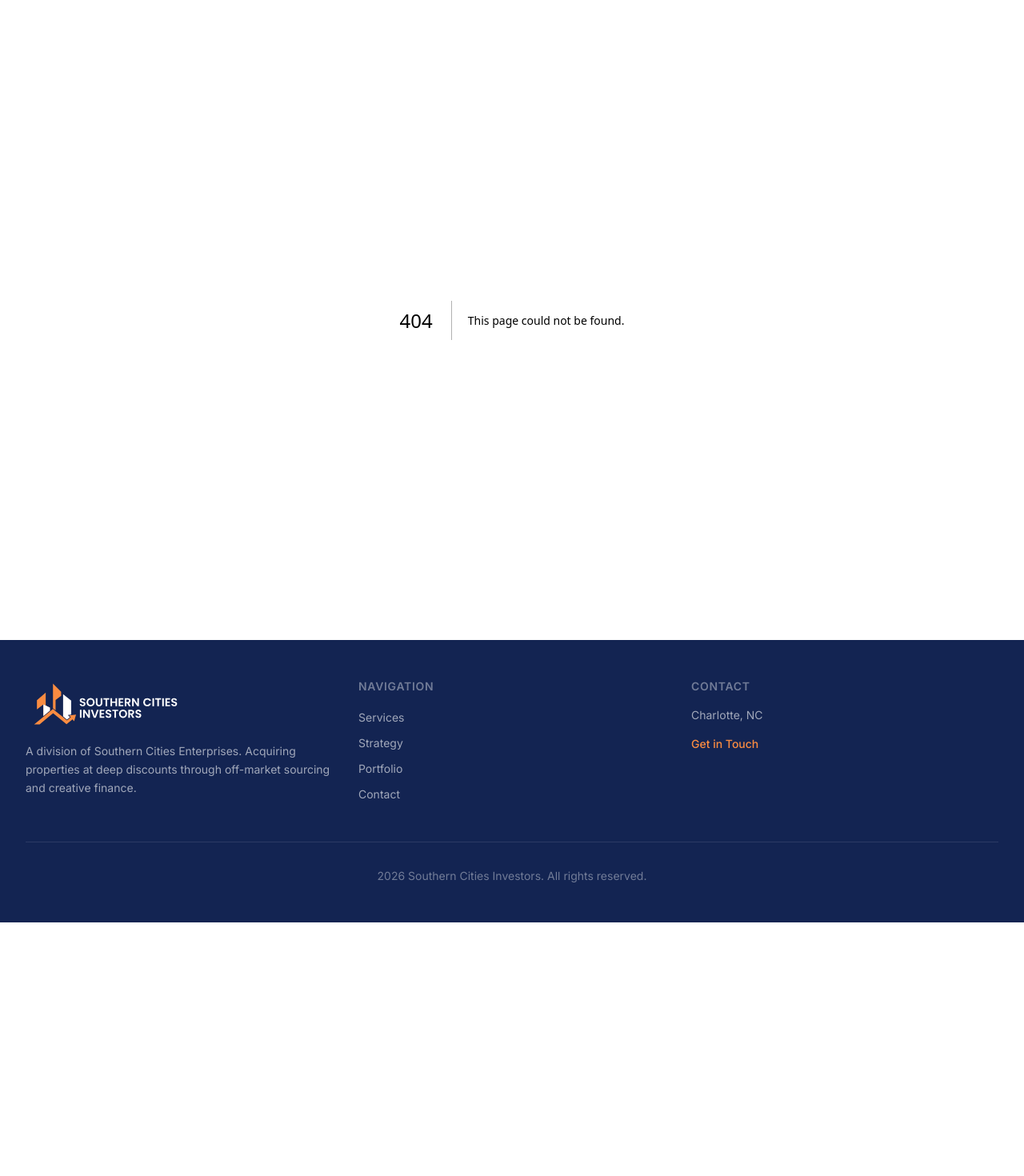
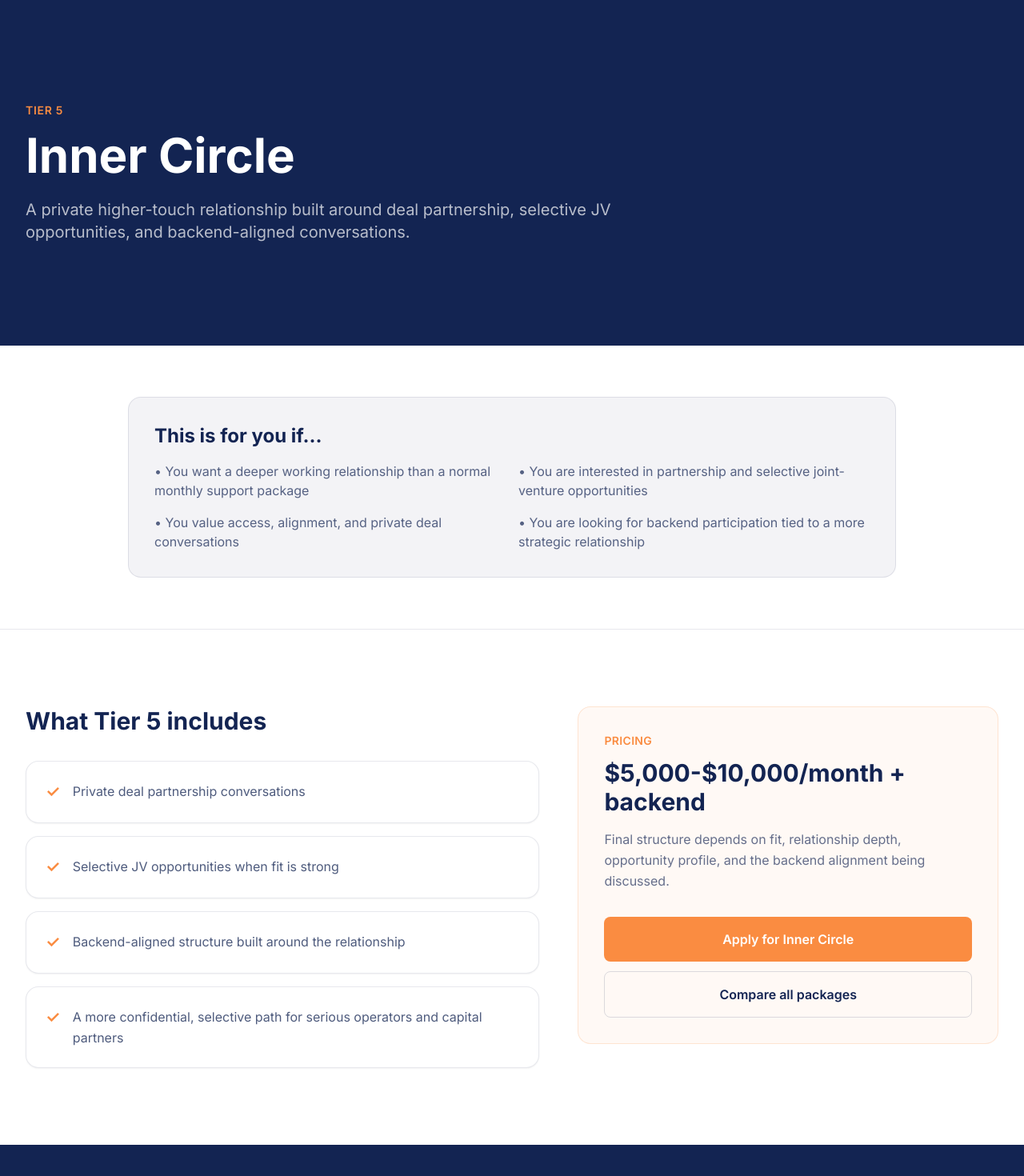
Before and after one commit to ashersoutherncities-art/southern-cities-investors, a Next.js app: page /services/tier-5 in a window 1280 px wide. Before the commit this address had no page. Shown: the part 80-1550 px from the top of the page at 80% size. Before the commit the page ends 1233 px from the top, so only its background shows below. Built offline with nearby package versions, Linux system fonts and the light colour scheme.

Commit message:
feat: add operator and inner circle pages

```diff
--- a/app/contact/page.tsx
+++ b/app/contact/page.tsx
@@ -3,10 +3,14 @@
 import { useState, FormEvent } from "react";
 
 const inquiryTypes = [
-  "Tier 1 - Hands-Off Capital",
-  "Tier 2 - Learning Operator",
-  "Tier 3 - Scaling Partner",
-  "JV Partnership",
+  "Tier 1 - Deal Flow Access",
+  "Tier 2 - Deal Analysis",
+  "Tier 3 - Deal Desk",
+  "Tier 4 - Operator",
+  "Tier 5 - Inner Circle",
+  "Construction Oversight Add-On",
+  "Full Deal Packaging Add-On",
+  "Disposition Support Add-On",
   "General Inquiry",
 ];
 
@@ -72,9 +76,7 @@ export default function ContactPage() {
             Apply to work with Southern Cities Investors
           </h1>
           <p className="mt-6 text-lg text-white/70 max-w-3xl">
-            This intake is for serious investors and partners who want disciplined deal flow,
-            strong execution support, and a team that understands acquisitions, construction,
-            and exits.
+            This intake is for investors and operators who want the right level of support, from deal flow access and analysis to deal-desk help, operator support, and private Inner Circle conversations.
           </p>
         </div>
       </section>
@@ -87,7 +89,7 @@ export default function ContactPage() {
                 <div className="bg-navy/[0.03] rounded-xl p-12 text-center">
                   <h2 className="text-2xl font-bold text-navy mb-4">Application Received</h2>
                   <p className="text-navy/60 leading-relaxed">
-                    We review every intake for fit. If it looks aligned, we will reach out
+                    We review every intake carefully. If it looks aligned, we will reach out
                     to continue the conversation.
                   </p>
                 </div>
@@ -142,7 +144,7 @@ export default function ContactPage() {
 
                   <div>
                     <label htmlFor="inquiry" className="block text-sm font-medium text-navy mb-2">
-                      Best Fit Service Model
+                      Best Service Model
                     </label>
                     <select
                       id="inquiry"
@@ -152,7 +154,7 @@ export default function ContactPage() {
                       required
                       className="w-full px-4 py-3 border border-navy/20 rounded-lg focus:outline-none focus:ring-2 focus:ring-orange/50 focus:border-orange transition-colors bg-white"
                     >
-                      <option value="">Select a service model</option>
+                      <option value="">Select the package or add-on you are interested in</option>
                       {inquiryTypes.map((type) => (
                         <option key={type} value={type}>
                           {type}
@@ -250,14 +252,14 @@ export default function ContactPage() {
               <div className="bg-navy/[0.03] rounded-xl p-6 space-y-4">
                 <h4 className="font-bold text-navy">What happens next</h4>
                 <div className="space-y-3 text-sm text-navy/65">
-                  <p>1. We review your intake for fit and seriousness.</p>
+                  <p>1. We review your intake, goals, and timeline.</p>
                   <p>2. If aligned, we reach out to schedule a conversation.</p>
                   <p>3. We point you toward the right service model or partnership structure.</p>
                 </div>
               </div>
 
               <div className="bg-white border border-navy/10 rounded-xl p-6 space-y-4">
-                <h4 className="font-bold text-navy">Best fit candidates usually have:</h4>
+                <h4 className="font-bold text-navy">Strong candidates usually have:</h4>
                 <div className="space-y-3 text-sm text-navy/65">
                   <p>• Capital ready to deploy or a clear JV structure in mind</p>
                   <p>• Interest in off-market acquisitions and value-add opportunities</p>
--- a/app/page.tsx
+++ b/app/page.tsx
@@ -16,9 +16,9 @@ const buyerPaths = [
     href: '/services',
   },
   {
-    title: 'Ready to scale',
-    description: 'Move into Tier 1, 2, or 3 when you want sourcing, underwriting, and execution support around your next phase of growth.',
-    cta: 'Apply for a fit call',
+    title: 'Ready for a deeper relationship',
+    description: 'Move from Deal Flow Access into Deal Analysis, Deal Desk, Operator support, or Inner Circle as your pace and needs increase.',
+    cta: 'Apply for investor intake',
     href: '/contact',
   },
 ];
@@ -26,15 +26,15 @@ const buyerPaths = [
 const trustSignals = [
   {
     quote: 'I need a faster way to know whether a deal deserves more attention before I waste time underwriting the wrong thing.',
-    label: 'Common investor pain point',
+    label: 'Real acquisition pressure',
   },
   {
-    quote: 'The right support is not generic coaching. It is sharper criteria, faster feedback, and help making real decisions under pressure.',
-    label: 'What buyers are actually looking for',
+    quote: 'Better support means sharper criteria, faster feedback, and clearer decisions when money is actually at risk.',
+    label: 'What separates useful help from noise',
   },
   {
-    quote: 'A clear path from first step to execution builds more confidence than a vague consulting pitch.',
-    label: 'Why this buying path converts',
+    quote: 'The strongest investor relationships usually start with one clear win, then compound from there.',
+    label: 'How momentum gets built',
   },
 ];
 
@@ -52,7 +52,7 @@ export default function Home() {
                 Start investing with clearer criteria, stronger deals, and real execution support.
               </h1>
               <p className="mt-6 text-lg sm:text-xl text-white/70 leading-relaxed max-w-3xl">
-                Southern Cities Investors helps real estate investors find better opportunities, underwrite them with confidence, and get support from buy box through execution. Start with the right first step for where you are now.
+                Southern Cities Investors helps real estate investors get closer to better opportunities, make stronger deal decisions, and step into the right level of support as they grow. Start with the clearest next move for where you are now.
               </p>
               <div className="mt-10 flex flex-col sm:flex-row gap-4">
                 <Link
@@ -71,11 +71,11 @@ export default function Home() {
             </div>
 
             <div className="bg-white/5 border border-white/10 rounded-2xl p-8">
-              <p className="text-sm font-semibold uppercase tracking-wide text-orange">How to work with us</p>
+              <p className="text-sm font-semibold uppercase tracking-wide text-orange">Start here</p>
               <div className="mt-6 space-y-4">
                 {[
                   'Who we are: Southern Cities Investors, the acquisitions and investor-support arm of Southern Cities Enterprises',
-                  'What we do: help investors tighten criteria, review deals, and execute with more confidence',
+                  'What we do: help investors access opportunities, review deals, and move into deeper support with more confidence',
                   'How to start: choose a toolkit, call, or review based on where you are today',
                 ].map((item) => (
                   <div key={item} className="flex gap-3 text-white/80">
@@ -85,7 +85,7 @@ export default function Home() {
                 ))}
               </div>
               <div className="mt-8 rounded-xl bg-white/5 border border-white/10 p-5">
-                <p className="text-sm font-semibold text-white">A strong place to begin</p>
+                <p className="text-sm font-semibold text-white">Start with the clearest next move</p>
                 <p className="mt-2 text-sm text-white/65">If you are just getting started, begin with a toolkit, buy box review, or strategy call and build from there.</p>
               </div>
             </div>
@@ -99,10 +99,10 @@ export default function Home() {
             <div>
               <div className="max-w-3xl mb-12">
                 <h2 className="text-3xl sm:text-4xl font-bold text-navy">
-                  Different investors need different entry points.
+                  A better first move depends on where you are now.
                 </h2>
                 <p className="mt-4 text-lg text-navy/60">
-                  Whether you are refining your criteria, evaluating a live opportunity, or looking for ongoing support, there is a clear next step.
+                  Whether you are tightening your criteria, reviewing a live opportunity, or stepping into ongoing support, the right first move is different.
                 </p>
               </div>
 
@@ -120,8 +120,8 @@ export default function Home() {
             </div>
 
             <div className="rounded-2xl border border-navy/10 bg-navy/5 p-8">
-              <p className="text-sm font-semibold uppercase tracking-wide text-orange">Trust and fit</p>
-              <h3 className="mt-3 text-2xl font-bold text-navy">Built for real investor pain points, not generic motivation.</h3>
+              <p className="text-sm font-semibold uppercase tracking-wide text-orange">Closer to the deal</p>
+              <h3 className="mt-3 text-2xl font-bold text-navy">Built around the decisions that matter when a real opportunity is on the table.</h3>
               <div className="mt-6 space-y-4">
                 {trustSignals.map((item) => (
                   <div key={item.quote} className="rounded-xl border border-navy/10 bg-white p-5">
@@ -204,7 +204,7 @@ export default function Home() {
             <h2 className="mt-3 text-3xl font-bold text-navy">A clearer buying path leads to stronger decisions.</h2>
             <div className="mt-6 space-y-5 text-navy/65 leading-relaxed">
               <p>
-                Southern Cities offers practical value at every stage, from self-serve tools to strategic review and recurring support.
+                Southern Cities offers practical value at every stage, from self-serve tools to recurring subscription packages and private higher-touch relationships.
               </p>
               <p>
                 You can start small, solve a specific problem, and step into deeper support only when it makes sense for your goals and timeline.
@@ -255,8 +255,8 @@ export default function Home() {
                     description: 'Calls, buy box work, and live deal audits that help you make better decisions under pressure.',
                   },
                   {
-                    title: 'Full-cycle execution',
-                    description: 'Monthly tiers for sourcing, underwriting, construction oversight, and exit planning under one roof.',
+                    title: 'Subscription packages',
+                    description: 'Progress from deal flow access and analysis into deal-desk support, operator guidance, and deeper private relationships.',
                   },
                 ].map((item) => (
                   <div key={item.title}>
@@ -318,7 +318,7 @@ export default function Home() {
             Start where you need help now, then grow into the right long-term relationship.
           </h2>
           <p className="mt-4 text-lg text-white/70 max-w-3xl mx-auto">
-            If you want a low-friction starting point, begin with a toolkit, calculator, vault, or membership. If you already have a live opportunity or want deeper support, choose a starter offer or apply for investor intake.
+            If you want a low-friction starting point, begin with a toolkit, calculator, vault, membership, or Tier 1. If you already have a live opportunity or want deeper support, choose a starter offer, subscription package, or apply for investor intake.
           </p>
           <div className="mt-8 flex flex-col sm:flex-row gap-4 justify-center">
             <Link
--- /dev/null
+++ b/app/services/tier-4/page.tsx
@@ -0,0 +1,72 @@
+"use client";
+
+import Link from "next/link";
+
+export default function Tier4Page() {
+  return (
+    <>
+      <section className="bg-navy text-white py-24 sm:py-32">
+        <div className="max-w-7xl mx-auto px-4 sm:px-6 lg:px-8">
+          <div className="max-w-4xl">
+            <p className="text-orange font-semibold text-sm uppercase tracking-wider mb-4">Tier 4</p>
+            <h1 className="text-4xl sm:text-5xl lg:text-6xl font-bold leading-tight">Operator</h1>
+            <p className="mt-6 text-xl text-white/70 max-w-3xl">
+              Hands-on support for active operators who want weekly guidance, faster decisions, and a stronger execution rhythm around live deals.
+            </p>
+          </div>
+        </div>
+      </section>
+
+      <section className="py-16 bg-white border-b border-navy/10">
+        <div className="max-w-5xl mx-auto px-4 sm:px-6 lg:px-8">
+          <div className="bg-navy/5 rounded-2xl p-8 border border-navy/10">
+            <h2 className="text-2xl font-bold text-navy mb-4">This is for you if...</h2>
+            <div className="grid md:grid-cols-2 gap-4 text-navy/70">
+              <p>• You are actively operating and want weekly strategic support around real execution</p>
+              <p>• You need priority access when decisions affect money, speed, or credibility</p>
+              <p>• You want hands-on guidance, not just occasional feedback</p>
+              <p>• You are looking for a tighter operating relationship as deals and moving parts increase</p>
+            </div>
+          </div>
+        </div>
+      </section>
+
+      <section className="py-20 sm:py-24 bg-white">
+        <div className="max-w-7xl mx-auto px-4 sm:px-6 lg:px-8 grid lg:grid-cols-[1.1fr_0.9fr] gap-12 items-start">
+          <div>
+            <h2 className="text-3xl font-bold text-navy mb-8">What Tier 4 includes</h2>
+            <div className="grid gap-4">
+              {[
+                "Weekly calls focused on live priorities and current bottlenecks",
+                "Execution guidance designed to keep decisions cleaner and momentum stronger",
+                "Priority access when timing matters",
+                "Hands-on support that helps reduce drift, hesitation, and avoidable misses",
+              ].map((item) => (
+                <div key={item} className="rounded-2xl border border-navy/10 p-6 bg-white shadow-sm flex gap-4">
+                  <span className="text-orange font-bold text-xl">✓</span>
+                  <p className="text-navy/75 leading-relaxed">{item}</p>
+                </div>
+              ))}
+            </div>
+          </div>
+
+          <div className="rounded-2xl border border-orange/20 bg-orange/5 p-8">
+            <p className="text-sm font-semibold uppercase tracking-wide text-orange">Pricing</p>
+            <h2 className="mt-3 text-3xl font-bold text-navy">$3,000-$7,500/month</h2>
+            <p className="mt-4 text-navy/65 leading-relaxed">
+              Pricing depends on pace, operator involvement, support intensity, and how closely the working relationship needs to run.
+            </p>
+            <div className="mt-8 flex flex-col gap-3">
+              <Link href="/contact" className="inline-flex items-center justify-center px-6 py-4 bg-orange hover:bg-orange/90 text-white font-semibold rounded-lg transition-colors">
+                Apply for Tier 4
+              </Link>
+              <Link href="/services" className="inline-flex items-center justify-center px-6 py-4 border border-navy/15 text-navy hover:border-orange/50 hover:text-orange font-semibold rounded-lg transition-colors">
+                Compare all packages
+              </Link>
+            </div>
+          </div>
+        </div>
+      </section>
+    </>
+  );
+}
--- /dev/null
+++ b/app/services/tier-5/page.tsx
@@ -0,0 +1,72 @@
+"use client";
+
+import Link from "next/link";
+
+export default function Tier5Page() {
+  return (
+    <>
+      <section className="bg-navy text-white py-24 sm:py-32">
+        <div className="max-w-7xl mx-auto px-4 sm:px-6 lg:px-8">
+          <div className="max-w-4xl">
+            <p className="text-orange font-semibold text-sm uppercase tracking-wider mb-4">Tier 5</p>
+            <h1 className="text-4xl sm:text-5xl lg:text-6xl font-bold leading-tight">Inner Circle</h1>
+            <p className="mt-6 text-xl text-white/70 max-w-3xl">
+              A private higher-touch relationship built around deal partnership, selective JV opportunities, and backend-aligned conversations.
+            </p>
+          </div>
+        </div>
+      </section>
+
+      <section className="py-16 bg-white border-b border-navy/10">
+        <div className="max-w-5xl mx-auto px-4 sm:px-6 lg:px-8">
+          <div className="bg-navy/5 rounded-2xl p-8 border border-navy/10">
+            <h2 className="text-2xl font-bold text-navy mb-4">This is for you if...</h2>
+            <div className="grid md:grid-cols-2 gap-4 text-navy/70">
+              <p>• You want a deeper working relationship than a normal monthly support package</p>
+              <p>• You are interested in partnership and selective joint-venture opportunities</p>
+              <p>• You value access, alignment, and private deal conversations</p>
+              <p>• You are looking for backend participation tied to a more strategic relationship</p>
+            </div>
+          </div>
+        </div>
+      </section>
+
+      <section className="py-20 sm:py-24 bg-white">
+        <div className="max-w-7xl mx-auto px-4 sm:px-6 lg:px-8 grid lg:grid-cols-[1.1fr_0.9fr] gap-12 items-start">
+          <div>
+            <h2 className="text-3xl font-bold text-navy mb-8">What Tier 5 includes</h2>
+            <div className="grid gap-4">
+              {[
+                "Private deal partnership conversations",
+                "Selective JV opportunities when fit is strong",
+                "Backend-aligned structure built around the relationship",
+                "A more confidential, selective path for serious operators and capital partners",
+              ].map((item) => (
+                <div key={item} className="rounded-2xl border border-navy/10 p-6 bg-white shadow-sm flex gap-4">
+                  <span className="text-orange font-bold text-xl">✓</span>
+                  <p className="text-navy/75 leading-relaxed">{item}</p>
+                </div>
+              ))}
+            </div>
+          </div>
+
+          <div className="rounded-2xl border border-orange/20 bg-orange/5 p-8">
+            <p className="text-sm font-semibold uppercase tracking-wide text-orange">Pricing</p>
+            <h2 className="mt-3 text-3xl font-bold text-navy">$5,000-$10,000/month + backend</h2>
+            <p className="mt-4 text-navy/65 leading-relaxed">
+              Final structure depends on fit, relationship depth, opportunity profile, and the backend alignment being discussed.
+            </p>
+            <div className="mt-8 flex flex-col gap-3">
+              <Link href="/contact" className="inline-flex items-center justify-center px-6 py-4 bg-orange hover:bg-orange/90 text-white font-semibold rounded-lg transition-colors">
+                Apply for Inner Circle
+              </Link>
+              <Link href="/services" className="inline-flex items-center justify-center px-6 py-4 border border-navy/15 text-navy hover:border-orange/50 hover:text-orange font-semibold rounded-lg transition-colors">
+                Compare all packages
+              </Link>
+            </div>
+          </div>
+        </div>
+      </section>
+    </>
+  );
+}
```
